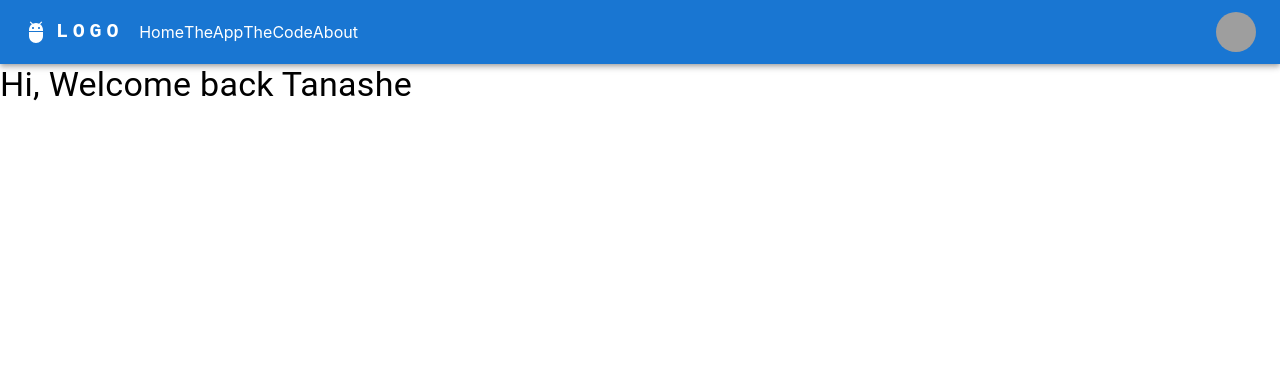
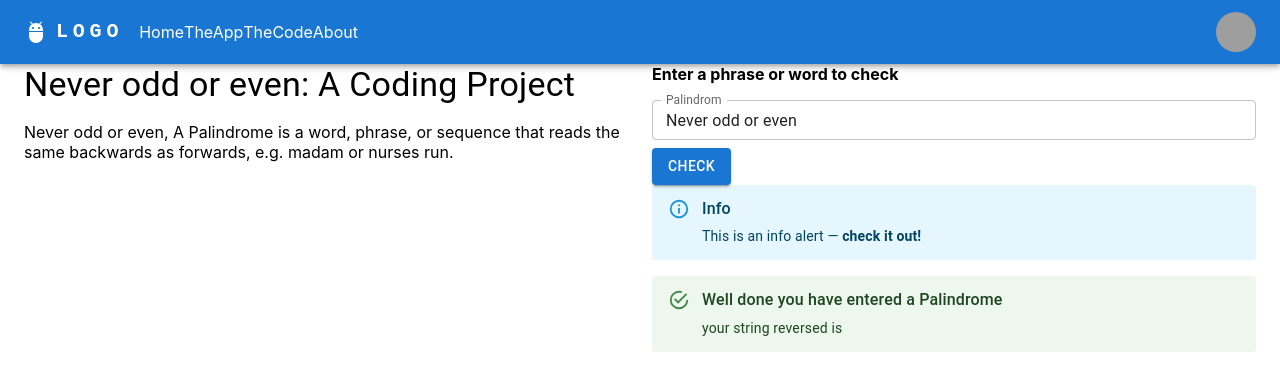
Before and after one commit to brocode19/palindromeapp, a React (Create React App) app: page /TheApp in a window 1280 px wide. Shown: the top 390 px of the page. Built offline with nearby package versions, Linux system fonts and the light colour scheme; grey boxes are pictures that could not be loaded; the HTML template or start-up script is replaced by a standard one.

Commit message:
added the alert for reversed string

```diff
--- a/package.json
+++ b/package.json
@@ -12,6 +12,7 @@
     "@testing-library/jest-dom": "^5.16.5",
     "@testing-library/react": "^13.4.0",
     "@testing-library/user-event": "^13.5.0",
+    "material-ui-popup-state": "^4.1.0",
     "react": "^18.2.0",
     "react-dom": "^18.2.0",
     "react-icons": "^4.6.0",
--- a/src/pages/TheApp.js
+++ b/src/pages/TheApp.js
@@ -1,15 +1,76 @@
-import { Container, Typography } from '@mui/material'
-import React from 'react'
+import { Button, Container, Grid, TextField, Typography } from "@mui/material";
+import React, { useState } from "react";
+import Alert from '@mui/material/Alert';
+import AlertTitle from '@mui/material/AlertTitle';
+import Stack from '@mui/material/Stack';
 
 const TheApp = () => {
+  const [name, setName] = React.useState("Never odd or even");
+  const [reversed,setReversed] = useState('');
+  const handleChange = (event) => {
+    setName(event.target.value);
+  }
+
+
+
+  const handleSubmit = () =>{
+
+    const preprocessing_regex = /[^a-zA-Z0-9]/g
+    const processed_string = name.toLowerCase().replace(preprocessing_regex , "")
+    const integrity_check = processed_string.split("").reverse().join("")
+    setReversed(integrity_check)
+    if(processed_string === integrity_check){
+      console.log('something');
+    }else{
+      console.log('it does work');
+    }
+
+
+  }
   return (
-    <div className='mt-5'>
-          <Container maxWidth='xl'></Container>
-    <Typography variant="h4" sx={{ mb: 5 }}>
-        Hi, Welcome back Tanashe
-      </Typography>
+    <div className="mt-5">
+      <Container maxWidth="xl">
+        <Grid container spacing={3}>
+          <Grid item xs={12} sm={6} md={6}>
+            <Typography variant="h4" sx={{ mb: 2 }}>
+              Never odd or even: A Coding Project
+            </Typography>
+            <p>
+              Never odd or even, A Palindrome is a word, phrase, or sequence
+              that reads the same backwards as forwards, e.g. madam or nurses
+              run.
+            </p>
+          </Grid>
+          <Grid item xs={12} sm={6} md={6}>
+            <b>Enter a phrase or word to check</b>
+            <TextField
+              margin="normal"
+              size="small"
+              fullWidth
+              id="outlined-basic"
+              label="Palindrom"
+              variant="outlined"
+              value={name}
+              onChange={handleChange}
+            />
+            <Button className="mb-3" onClick={handleSubmit} variant="contained">check</Button>
+            <Stack sx={{ width: '100%' }} spacing={2}>
+
+
+      <Alert severity="info">
+        <AlertTitle>Info</AlertTitle>
+        This is an info alert — <strong>check it out!</strong>
+      </Alert>
+      <Alert severity="success">
+        <AlertTitle>Well done you have entered a Palindrome</AlertTitle>
+        your string reversed is <strong>{reversed}</strong>
+      </Alert>
+    </Stack>
+          </Grid>
+        </Grid>
+      </Container>
     </div>
-  )
-}
+  );
+};
 
-export default TheApp
+export default TheApp;
```
Also changed, not shown: 1 other file (tests, documents, lock files or other folders).
